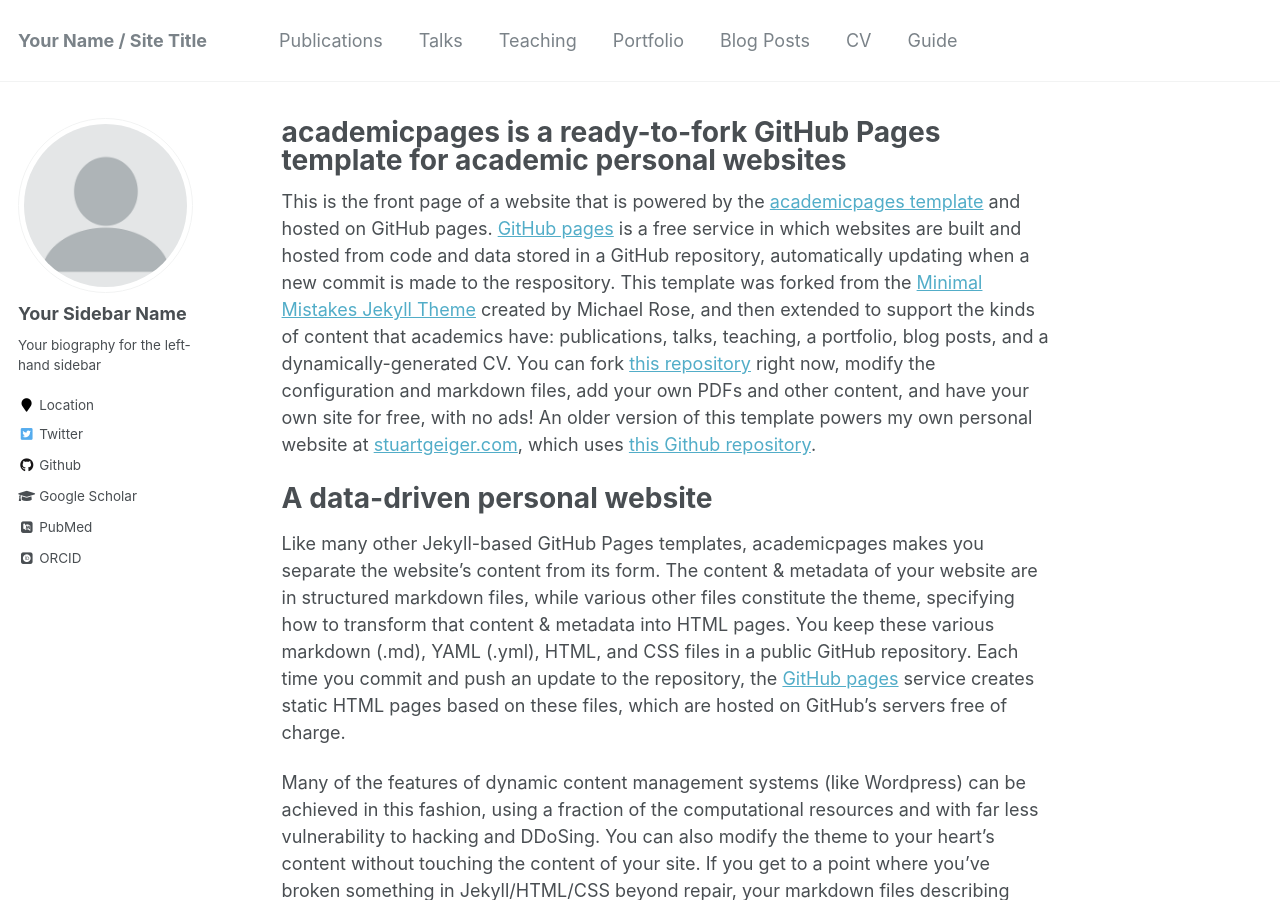
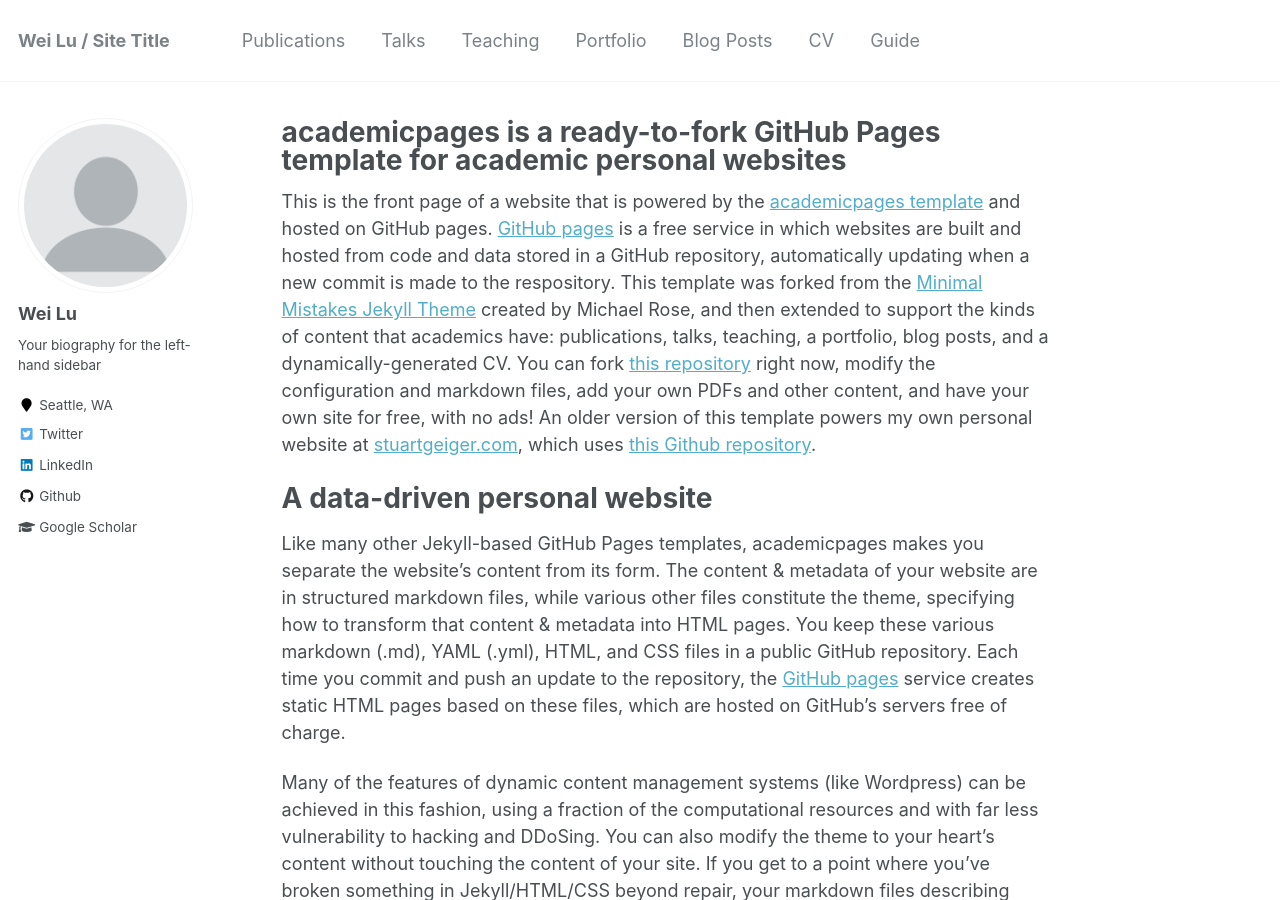
Before and after one commit to luweiblues/luweiblues.github.io, a Jekyll site: the page built from _pages/about.md, in a window 1280 px wide and 900 px high. Built offline with Jekyll 4.4.1, drawn with Linux system fonts in a browser that asks for light colours; some web fonts are replaced; some of the changed text lies outside the part shown.

Commit message:
minor changes

```diff
--- a/_config.yml
+++ b/_config.yml
@@ -7,13 +7,13 @@
 
 # Site Settings
 locale                   : "en-US"
-title                    : "Your Name / Site Title"
+title                    : "Wei Lu / Site Title"
 title_separator          : "-"
-name                     : &name "Your Name"
+name                     : &name "Wei Lu"
 description              : &description "personal description"
-url                      : https://academicpages.github.io # the base hostname & protocol for your site e.g. "https://mmistakes.github.io"
+url                      : https://luweiblues.github.io # the base hostname & protocol for your site e.g. "https://mmistakes.github.io"
 baseurl                  : "" # the subpath of your site, e.g. "/blog"
-repository               : "academicpages/academicpages.github.io"
+repository               : "luweiblues/luweiblues.github.io"
 teaser                   :  # filename of teaser fallback teaser image placed in /images/, .e.g. "500x300.png"
 breadcrumbs              : false # true, false (default)
 words_per_minute         : 160
@@ -80,13 +80,13 @@ analytics:
 
 # Site Author
 author:
-  name             : "Your Sidebar Name"
+  name             : "Wei Lu"
   avatar           : "profile.png"
   bio              : "Your biography for the left-hand sidebar"
-  location         : "Location"
+  location         : "Seattle, WA"
   employer         :
-  pubmed           : "https://www.ncbi.nlm.nih.gov/pubmed/?term=john+snow"
-  googlescholar    : "http://yourfullgooglescholarurl.com"
+  pubmed           : # "https://www.ncbi.nlm.nih.gov/pubmed/?term=john+snow"
+  googlescholar    : "https://scholar.google.com/citations?user=3cYLmacAAAAJ&hl=en"
   email            :
   researchgate     :  # example: "https://www.researchgate.net/profile/yourprofile"
   uri              :
@@ -96,20 +96,20 @@ author:
   flickr           :
   facebook         :
   foursquare       :
-  github           : "academicpages"
+  github           : "luweiblues"
   google_plus      :
   keybase          :
   instagram        :
-  impactstory      : #"https://profiles.impactstory.org/u/xxxx-xxxx-xxxx-xxxx"
+  impactstory      : # "https://profiles.impactstory.org/u/xxxx-xxxx-xxxx-xxxx"
   lastfm           :
-  linkedin         :
-  orcid            : "http://orcid.org/yourorcidurl"
+  linkedin         : "https://linkedin.com/in/wei-lu-4155a536"
+  orcid            : # "http://orcid.org/yourorcidurl"
   pinterest        :
   soundcloud       :
   stackoverflow    : # http://stackoverflow.com/users/123456/username
   steam            :
   tumblr           :
-  twitter          : "replacethistwitterhandle"
+  twitter          : "Piperhancei"
   vine             :
   weibo            :
   xing             :
```
